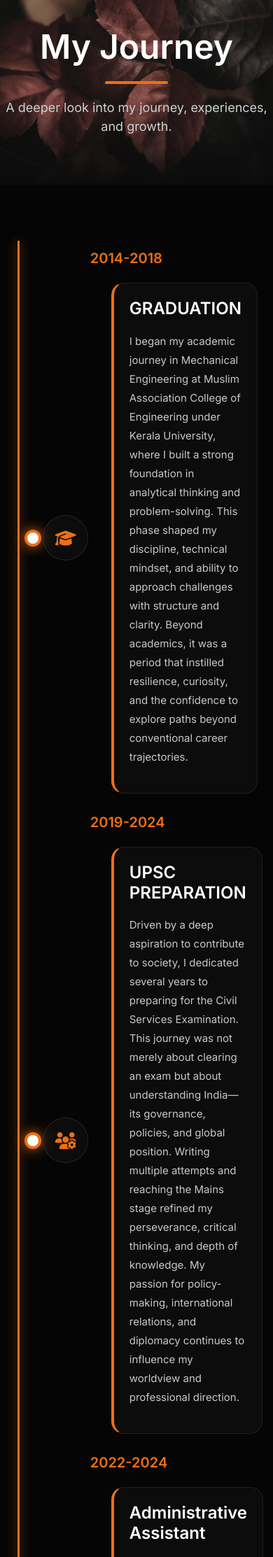
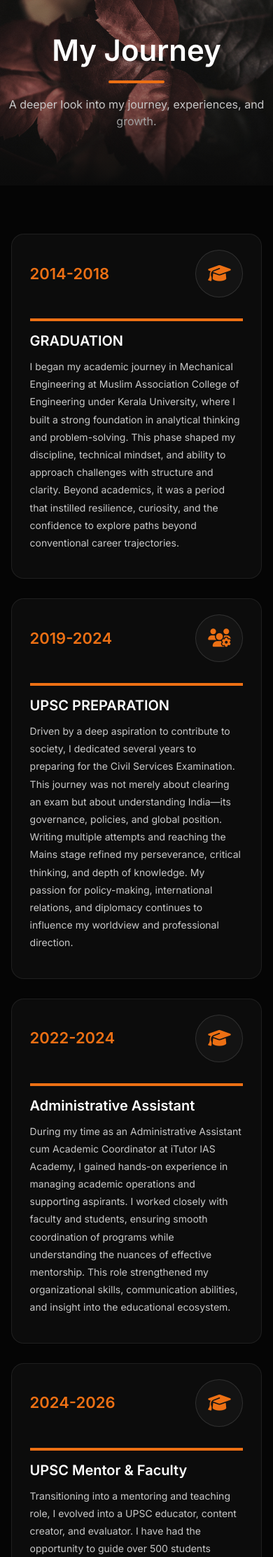
Before and after one commit to Ashiq711/ashiq-portfolio, a Django app: page /about/ in a window 390 px wide. Shown: the part 56-2281 px from the top of the page at 70% size. Run offline with Django 5.2, Linux system fonts and the light colour scheme; data comes from the database, SQL or seed files in the repository.

Commit message:
Refined about page layout for responsive design

```diff
--- a/templates/about.html
+++ b/templates/about.html
@@ -3,7 +3,6 @@
 
 {% block content %}
 
-<!-- HERO -->
 <section class="page-hero hero-about">
     <div class="about-hero-box">
         <h1>My Journey</h1>
@@ -12,35 +11,23 @@
     </div>
 </section>
 
-<!-- JOURNEY SECTION -->
-<section class="aa-journey-section">
-
-    <!-- Main vertical line -->
-    <div class="timeline-main-line"></div>
-
-    <div class="aa-journey-wrapper">
+<section class="journey-clean-section">
+    <div class="journey-clean-wrapper">
 
         {% for journey in journeys %}
-        <div class="timeline-entry">
+        <div class="journey-clean-card">
 
-            <!-- LEFT YEAR -->
-            <div class="timeline-year">
-                {{ journey.period }}
+            <div class="journey-left">
+                <div class="journey-period">
+                    {{ journey.period }}
+                </div>
+
+                <div class="journey-icon">
+                    <i class="{{ journey.icon }}"></i>
+                </div>
             </div>
 
-            <!-- CENTER ICON -->
-            <div class="timeline-center">
-
-                <div class="timeline-dot"></div>
-
-                <div class="timeline-icon">
-                    <i class="{{ journey.icon }}"></i>
-                </div>
-
-            </div>
-
-            <!-- RIGHT CARD -->
-            <div class="timeline-card">
+            <div class="journey-right">
                 <h2>{{ journey.title }}</h2>
                 <p>{{ journey.description }}</p>
             </div>
@@ -52,200 +39,147 @@
 </section>
 
 <style>
-/* HERO */
 .about-hero-box{
-    position: relative;
-    z-index: 2;
-    text-align: center;
+    text-align:center;
 }
 
 .about-hero-box h1{
-    color: white;
-    font-size: 82px;
-    font-weight: 800;
-    margin-bottom: 12px;
+    color:white;
+    font-size:64px;
+    font-weight:800;
 }
 
 .hero-orange-line{
-    width: 90px;
-    height: 4px;
-    background: #ED7014;
-    margin: 20px auto;
-    border-radius: 10px;
+    width:80px;
+    height:4px;
+    background:#ED7014;
+    margin:18px auto;
+    border-radius:20px;
 }
 
 .about-hero-box p{
-    color: #d0d0d0;
-    font-size: 26px;
+    color:#d0d0d0;
+    font-size:20px;
 }
 
-/* SECTION */
-.aa-journey-section{
-    position: relative;
-    background: #050505;
-    padding: 90px 0;
+.journey-clean-section{
+    background:#050505;
+    padding:70px 0;
 }
 
-/* VERTICAL LINE */
-.timeline-main-line{
-    position: absolute;
-    left: 27%;
-    top: 80px;
-    bottom: 80px;
-    width: 3px;
-    background: #ED7014;
-    box-shadow: 0 0 15px rgba(237,112,20,0.7);
+.journey-clean-wrapper{
+    width:82%;
+    max-width:1400px;
+    margin:auto;
 }
 
-.aa-journey-wrapper{
-    width: 75%;
-    max-width: 1500px;
-    margin: auto;
+.journey-clean-card{
+    display:flex;
+    align-items:center;
+    gap:30px;
+    margin-bottom:28px;
+    background:rgba(255,255,255,0.03);
+    border:1px solid rgba(255,255,255,0.08);
+    border-radius:18px;
+    padding:22px 26px;
+    transition:0.3s ease;
 }
 
-/* ENTRY */
-.timeline-entry{
-    display: grid;
-    grid-template-columns: 260px 140px 1fr;
-    gap: 28px;
-    align-items: center;
-    margin-bottom: 26px;
+.journey-clean-card:hover{
+    transform:translateY(-4px);
+    box-shadow:0 0 25px rgba(237,112,20,0.14);
 }
 
-/* YEAR */
-.timeline-year{
-    color: #ED7014;
-    font-size: 34px;
-    font-weight: 700;
-    text-align: right;
+.journey-left{
+    width:220px;
+    flex-shrink:0;
+    display:flex;
+    flex-direction:column;
+    align-items:center;
+    gap:18px;
 }
 
-/* CENTER */
-.timeline-center{
-    position: relative;
-    display: flex;
-    justify-content: center;
-    align-items: center;
+.journey-period{
+    color:#ED7014;
+    font-size:22px;
+    font-weight:700;
 }
 
-.timeline-dot{
-    position: absolute;
-    left: -14px;
-    width: 24px;
-    height: 24px;
-    border-radius: 50%;
-    background: white;
-    border: 4px solid #ED7014;
-    box-shadow: 0 0 18px rgba(237,112,20,0.9);
+.journey-icon{
+    width:68px;
+    height:68px;
+    border-radius:50%;
+    display:flex;
+    align-items:center;
+    justify-content:center;
+    background:rgba(255,255,255,0.03);
+    border:1px solid rgba(255,255,255,0.12);
 }
 
-.timeline-icon{
-    width: 68px;
-    height: 68px;
-    border-radius: 50%;
-    display: flex;
-    justify-content: center;
-    align-items: center;
-    background: rgba(255,255,255,0.03);
-    border: 1px solid rgba(255,255,255,0.10);
-    backdrop-filter: blur(8px);
+.journey-icon i{
+    color:#ED7014;
+    font-size:26px;
 }
 
-.timeline-icon i{
-    color: #ED7014;
-    font-size: 26px;
+.journey-right{
+    flex:1;
+    border-left:4px solid #ED7014;
+    padding-left:26px;
 }
 
-/* CARD */
-.timeline-card{
-    background: rgba(255,255,255,0.03);
-    border: 1px solid rgba(255,255,255,0.08);
-    border-left: 4px solid #ED7014;
-    border-radius: 18px;
-    padding: 24px 28px;
-    backdrop-filter: blur(8px);
-    transition: all 0.3s ease;
+.journey-right h2{
+    color:white;
+    font-size:24px;
+    margin-bottom:12px;
+    font-weight:700;
 }
 
-.timeline-card:hover{
-    transform: translateY(-6px);
-    box-shadow: 0 0 30px rgba(237,112,20,0.15);
+.journey-right p{
+    color:#c8c8c8;
+    font-size:15px;
+    line-height:1.8;
 }
 
-.timeline-card h2{
-    color: white;
-    font-size: 24px;
-    margin-bottom: 18px;
-    font-weight: 700;
-}
-
-.timeline-card p{
-    color: #c8c8c8;
-    font-size: 15px;
-    line-height: 1.8;
-}
-
-/* TABLET */
-@media (max-width: 1200px){
-    .timeline-card h2{
-        font-size: 30px;
-    }
-
-    .timeline-card p{
-        font-size: 17px;
-    }
-
-    .timeline-year{
-        font-size: 22px;
-    }
-}
-
-/* MOBILE */
+/* Mobile */
 @media (max-width: 992px){
 
     .about-hero-box h1{
-        font-size: 48px;
+        font-size:42px;
     }
 
     .about-hero-box p{
-        font-size: 18px;
+        font-size:16px;
     }
 
-    .timeline-main-line{
-        left: 25px;
+    .journey-clean-wrapper{
+        width:92%;
     }
 
-    .timeline-entry{
-        grid-template-columns: 90px 1fr;
-        gap: 20px;
+    .journey-clean-card{
+        flex-direction:column;
+        align-items:flex-start;
     }
 
-    .timeline-year{
-        grid-column: span 2;
-        text-align: left;
-        padding-left: 80px;
-        font-size: 20px;
+    .journey-left{
+        width:100%;
+        flex-direction:row;
+        justify-content:space-between;
     }
 
-    .timeline-card{
-        padding: 22px;
+    .journey-right{
+        width:100%;
+        border-left:none;
+        border-top:4px solid #ED7014;
+        padding-left:0;
+        padding-top:16px;
     }
 
-    .timeline-card h2{
-        font-size: 24px;
+    .journey-right h2{
+        font-size:20px;
     }
 
-    .timeline-card p{
-        font-size: 15px;
-    }
-
-    .timeline-icon{
-        width: 65px;
-        height: 65px;
-    }
-
-    .timeline-icon i{
-        font-size: 24px;
+    .journey-right p{
+        font-size:14px;
     }
 }
 </style>
```
